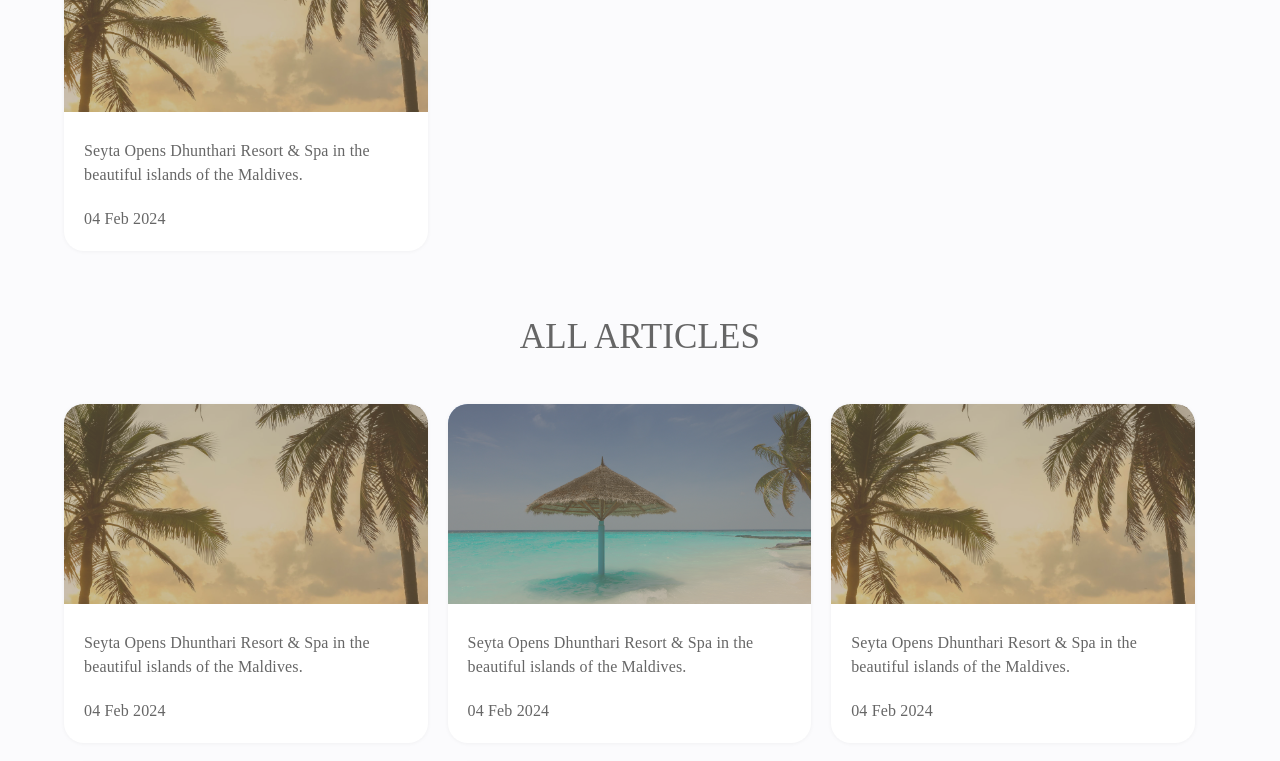
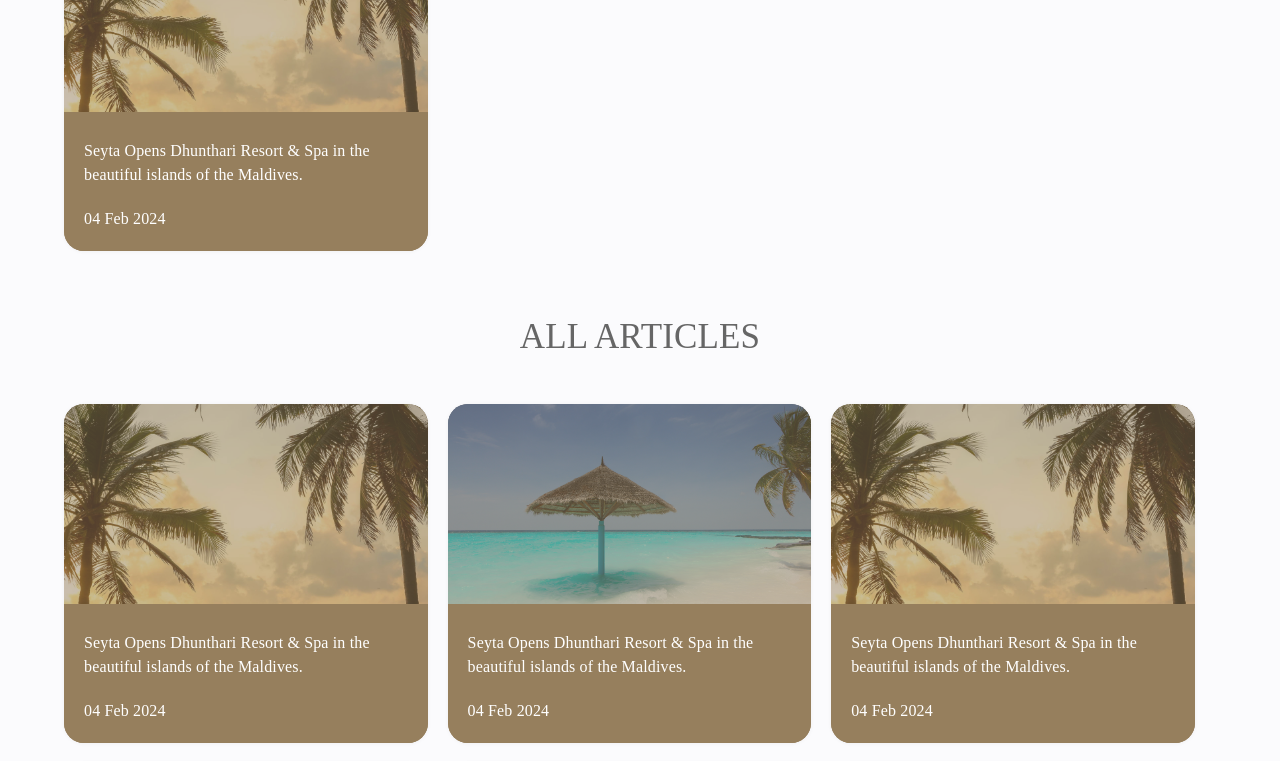
Before and after one commit to MachineIntelligence6/lovely-maldives-ts, a Next.js app: page /blogs in a window 1280 px wide. Shown: the part 2580-3341 px from the top of the page. Built offline with nearby package versions, Linux system fonts and the light colour scheme; no server answers.

Commit message:
change color of cards and show border of subnav

```diff
--- a/src/app/blogs/page.tsx
+++ b/src/app/blogs/page.tsx
@@ -105,7 +105,7 @@ export default function Page() {
         sx={{
           background: 'black',
           position: { xs: 'unset', md: 'fixed' },
-          top: { xs: '0', md: '172px' },
+          top: { xs: '0', md: '168px' },
           boxShadow: '0 0 25px rgb(0 0 0 / 10%)',
           width: '100%',
           zIndex: 999,
@@ -161,7 +161,7 @@ export default function Page() {
                 sx={{
                   width: { xs: 'calc(100%)', md: 'calc(33.3% - 20px)' },
                   borderRadius: '20px',
-                  bgcolor: 'white',
+                  bgcolor: 'var(--brown)',
                   boxSizing: 'border-box',
                   boxShadow: 'rgba(0, 0, 0, 0.05) 0px .5px 4px 0px',
                   textDecoration: 'none',
@@ -191,10 +191,12 @@ export default function Page() {
                 />
                 <Box
                   sx={{
-                    mt: '20px',
-                    color: 'var(--white)',
+                    // mt: '20px',
+                    color: 'white',
+                    bgcolor: 'var(--brown)',
                     pb: '20px',
                     px: { xs: '20px', md: '20px' },
+                    borderRadius: '0 0 20px 20px ',
                   }}
                 >
                   <Typography sx={{ fontSize: '16px', mt: '20px' }}>
--- a/src/app/globals.css
+++ b/src/app/globals.css
@@ -350,7 +350,11 @@ label + .css-1x0154w-MuiInputBase-root-MuiInput-root {
     top: 400px;
   }
 } */
-
+@media screen and (min-width: 1600px) {
+  .rightPalm {
+    transform: translateX(120%);
+  }
+}
 .burger-menu {
   min-width: max-content;
   height: 2rem;
--- a/src/app/latest-blog/page.tsx
+++ b/src/app/latest-blog/page.tsx
@@ -19,7 +19,7 @@ export default function LatestBlog() {
         sx={{
           background: 'black',
           position: { xs: 'unset', md: 'fixed' },
-          top: { xs: '0', md: '172px' },
+          top: { xs: '0', md: '168px' },
           boxShadow: '0 0 25px rgb(0 0 0 / 10%)',
           // py: '20px',
           width: '100%',
--- a/src/app/popular-blog/page.tsx
+++ b/src/app/popular-blog/page.tsx
@@ -18,7 +18,7 @@ export default function PopularBlogPage() {
         sx={{
           background: 'black',
           position: { xs: 'unset', md: 'fixed' },
-          top: { xs: '0', md: '172px' },
+          top: { xs: '0', md: '168px' },
           boxShadow: '0 0 25px rgb(0 0 0 / 10%)',
           // py: '20px',
           width: '100%',
--- a/src/components/PopularBlogs.tsx
+++ b/src/components/PopularBlogs.tsx
@@ -71,7 +71,7 @@ export default function PopularBlogs() {
               sx={{
                 width: { xs: 'calc(100%)', md: 'calc(33.3% - 20px)' },
                 borderRadius: { xs: '0', md: '20px' },
-                bgcolor: 'white',
+                bgcolor: 'var(--brown)',
                 boxSizing: 'border-box',
                 boxShadow: 'rgba(0, 0, 0, 0.05) 0px .5px 4px 0px',
                 textDecoration: 'none',
@@ -102,10 +102,12 @@ export default function PopularBlogs() {
               />
               <Box
                 sx={{
-                  mt: '20px',
-                  color: 'var(--white)',
+                  // mt: '20px',
+                  color: 'white',
+                  bgcolor: 'var(--brown)',
                   pb: '20px',
                   px: { xs: '20px', md: '20px' },
+                  borderRadius: '0 0 20px 20px',
                 }}
               >
                 <Typography sx={{ fontSize: '16px', mt: '20px' }}>
--- a/src/components/SubNav.tsx
+++ b/src/components/SubNav.tsx
@@ -12,7 +12,7 @@ export default function SubNav({ menuItems }: any) {
       sx={{
         background: 'white',
         position: 'fixed',
-        top: { xs: '0', md: '90px' },
+        top: { xs: '0', md: '91px' },
         boxShadow: '0 0 25px rgb(0 0 0 / 10%)',
         py: '20px',
         width: '100%',
@@ -27,6 +27,9 @@ export default function SubNav({ menuItems }: any) {
         mt: { md: '0', xs: '85px' },
         gap: { md: '18px', xs: '0' },
         borderTop: '1.5px solid lightgray',
+        '@media only screen and (min-width: 1600px)': {
+          borderTop: '1.5px solid lightgray',
+        },
       }}
     >
       <NavItems items={menuItems} />
```
Also changed, not shown: src/app/blogs/[slug]/page.tsx (+5 -3 lines).
